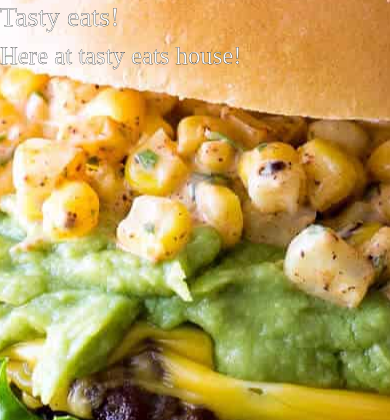
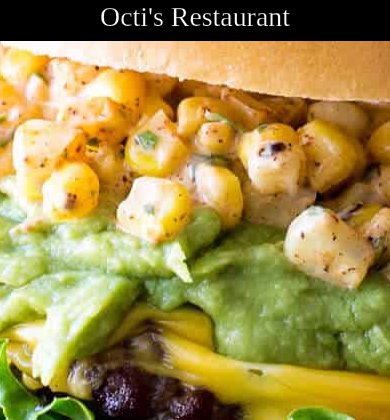
Before and after one commit to Octiii/Octi-s-Restaurant-Booking-system-, a Django app: page / in a window 390 px wide. Shown: the part 216-636 px from the top of the page. Run offline with Django 3.2, Linux system fonts and the light colour scheme; some libraries are stand-ins or nearby versions.

Commit message:
Fixing templates.

```diff
--- a/static/CSS/style.css
+++ b/static/CSS/style.css
@@ -32,3 +32,7 @@ body {
     -webkit-text-stroke-width: 0.25px;
     -webkit-text-stroke-color: rgb(0, 0, 0);
 }
+
+#center {
+    background: black;
+}
--- a/templates/base.html
+++ b/templates/base.html
@@ -4,9 +4,9 @@
     <meta charset="UTF-8">
     <meta http-equiv="X-UA-Compatible" content="IE=edge">
     <meta name="viewport" content="width=device-width, initial-scale=1.0">
-    <link href="https://cdnjs.cloudflare.com/ajax/libs/summernote/0.8.3/summernote.css" rel="stylesheet">
-    <script src="https://cdnjs.cloudflare.com/ajax/libs/summernote/0.8.3/summernote.js"></script>
-    <title>Document</title>
+
+    </script>
+    <title>Octi's Restaurant</title>
     {% load static %}
 
     <link rel="stylesheet" href="{% static 'CSS/style.css' %}">
--- a/templates/home.html
+++ b/templates/home.html
@@ -1,6 +1,21 @@
 {% extends "base.html" %}
 
 {% block content %}
-<h1>Tasty eats!</h1>
-<h2>Here at tasty eats house!</h2>
+
+<div class="row" >
+
+    <div class="col-sm-2">
+    </div>
+
+    <div class="col-sm-8" id="center">
+
+
+            <h1 class="text-center">Octi's Restaurant</h1>
+
+    </div>
+
+    <div class="col-sm-2">
+    </div>
+
+  </div>
 {% endblock %}
```
Also changed, not shown: restaurant/settings.py (+18 -1 lines), templates/menu.html (+1 -12 lines), README.md (deleted).
